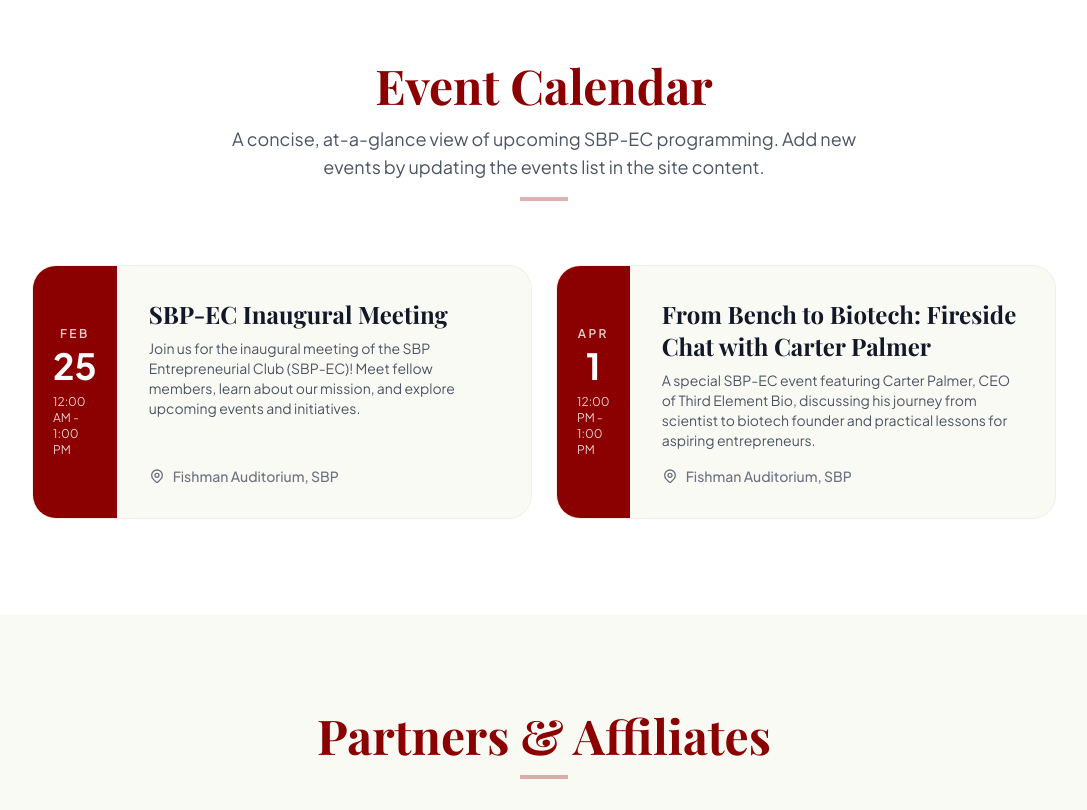
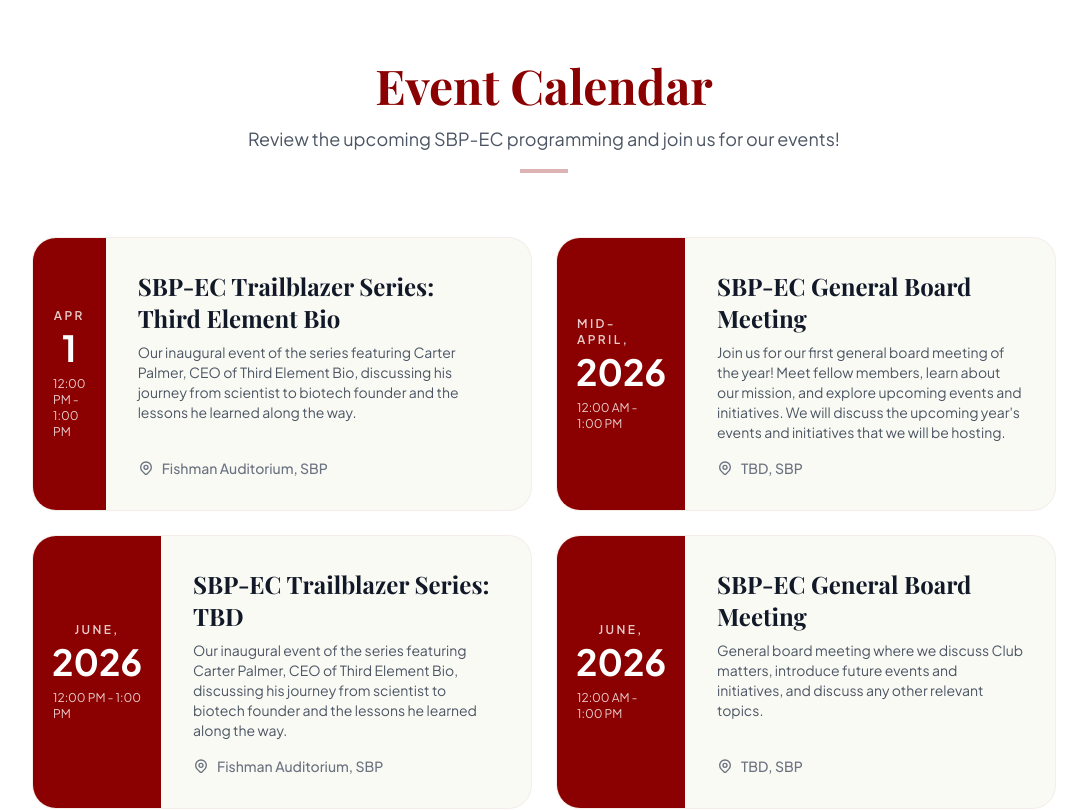
Before and after one commit to SBP-EC/SBP_EC_website, a React (Vite) app: page / in a window 1280 px wide. Shown: the part 4300-5110 px from the top of the page, without its empty margins (96-1183 px from the left). Built offline with nearby package versions, Linux system fonts and the light colour scheme.

Commit message:
minor updates: events added

```diff
--- a/App.tsx
+++ b/App.tsx
@@ -202,7 +202,7 @@ const App: React.FC = () => {
       <Section
         id="events"
         title="Event Calendar"
-        subtitle="A concise, at-a-glance view of upcoming SBP-EC programming. Add new events by updating the events list in the site content."
+        subtitle="Review the upcoming SBP-EC programming and join us for our events!"
       >
         <div className="max-w-5xl mx-auto space-y-8">
           <div className="grid gap-6 md:grid-cols-2">
@@ -368,7 +368,6 @@ const App: React.FC = () => {
             <p className="text-sm text-gray-500 mt-2">© 2025 Sanford Burnham Prebys Entrepreneurship Club.</p>
           </div>
           <div className="flex gap-8">
-            <a href="#" className="text-gray-400 hover:text-[#8B0000]">Twitter</a>
             <a
               href="https://www.linkedin.com/company/sbp-enterpreneurship-club/"
               target="_blank"
@@ -377,7 +376,7 @@ const App: React.FC = () => {
             >
               LinkedIn
             </a>
-            <a href="mailto:sbp-ec-board@sbpdiscovery.org" className="text-gray-400 hover:text-[#8B0000]">Email</a>
+            <a href="mailto:sbpec_exec@sbpdiscovery.org" className="text-gray-400 hover:text-[#8B0000]">Email</a>
           </div>
         </div>
       </footer>
--- a/constants.ts
+++ b/constants.ts
@@ -97,19 +97,35 @@ Submit your designs or conceptual sketches via the submission link below. We can
 export const EVENTS_DATA: EventItem[] = [
   {
     id: 'e1',
-    title: 'SBP-EC Inaugural Meeting',
-    date: 'Feb 25, 2026',
-    time: '12:00 AM - 1:00 PM',
+    title: 'SBP-EC Trailblazer Series: Third Element Bio',
+    date: 'Apr 1, 2026',
+    time: '12:00 PM - 1:00 PM',
     location: 'Fishman Auditorium, SBP',
-    description: 'Join us for the inaugural meeting of the SBP Entrepreneurial Club (SBP-EC)! Meet fellow members, learn about our mission, and explore upcoming events and initiatives.',
+    description: 'Our inaugural event of the series featuring Carter Palmer, CEO of Third Element Bio, discussing his journey from scientist to biotech founder and the lessons he learned along the way.',
   },
   {
     id: 'e2',
-    title: 'From Bench to Biotech: Fireside Chat with Carter Palmer',
-    date: 'Apr 1, 2026',
+    title: 'SBP-EC General Board Meeting',
+    date: 'Mid-April, 2026',
+    time: '12:00 AM - 1:00 PM',
+    location: 'TBD, SBP',
+    description: 'Join us for our first general board meeting of the year! Meet fellow members, learn about our mission, and explore upcoming events and initiatives. We will discuss the upcoming year\'s events and initiatives that we will be hosting.',
+  },
+  {
+    id: 'e3',
+    title: 'SBP-EC Trailblazer Series: TBD',
+    date: 'June, 2026',
     time: '12:00 PM - 1:00 PM',
     location: 'Fishman Auditorium, SBP',
-    description: 'A special SBP-EC event featuring Carter Palmer, CEO of Third Element Bio, discussing his journey from scientist to biotech founder and practical lessons for aspiring entrepreneurs.',
+    description: 'Our inaugural event of the series featuring Carter Palmer, CEO of Third Element Bio, discussing his journey from scientist to biotech founder and the lessons he learned along the way.',
+  },
+  {
+    id: 'e4',
+    title: 'SBP-EC General Board Meeting',
+    date: 'June, 2026',
+    time: '12:00 AM - 1:00 PM',
+    location: 'TBD, SBP',
+    description: 'General board meeting where we discuss Club matters, introduce future events and initiatives, and discuss any other relevant topics.',
   }
 ];
 
```
Also changed, not shown: 1 other file (tests, documents, lock files or other folders).
